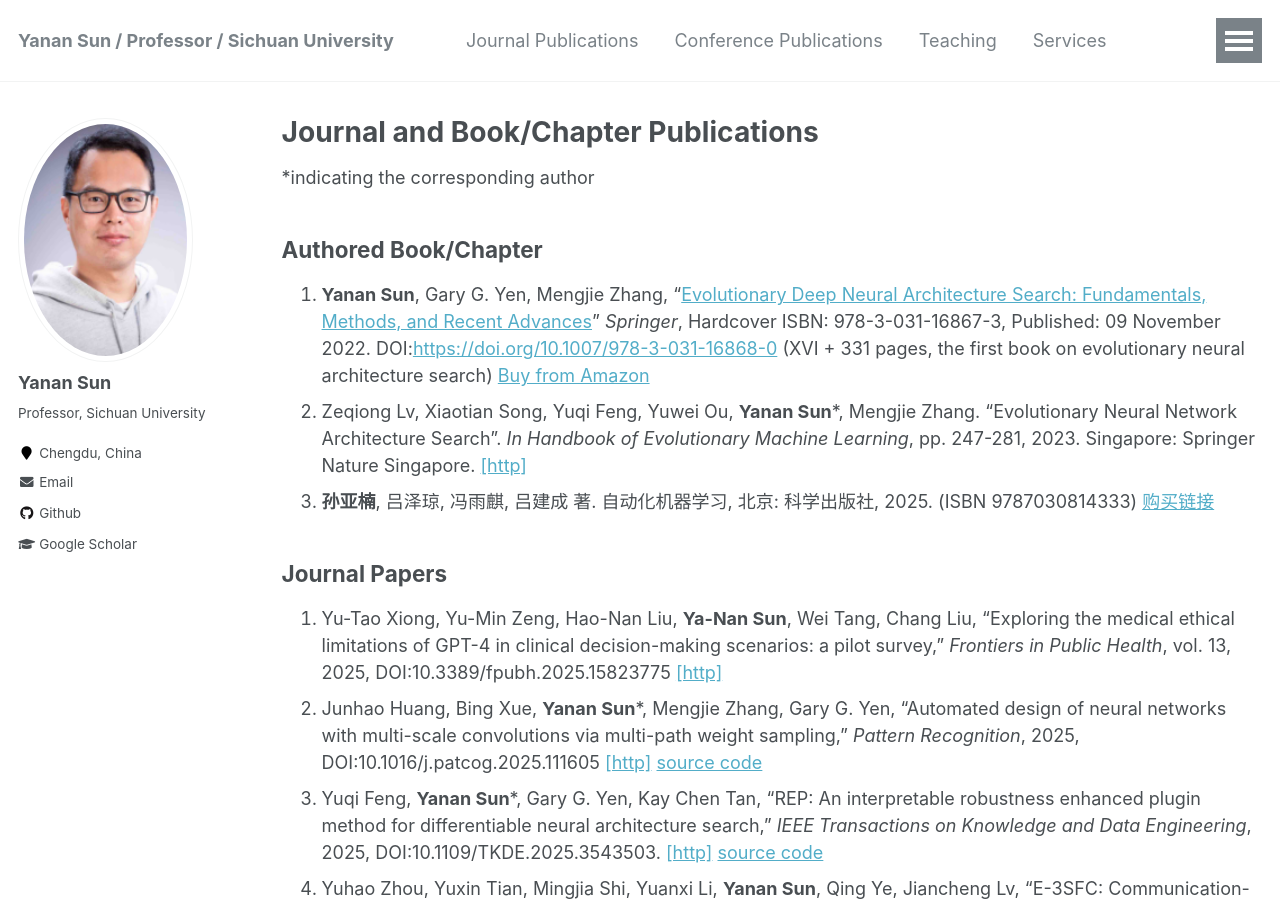
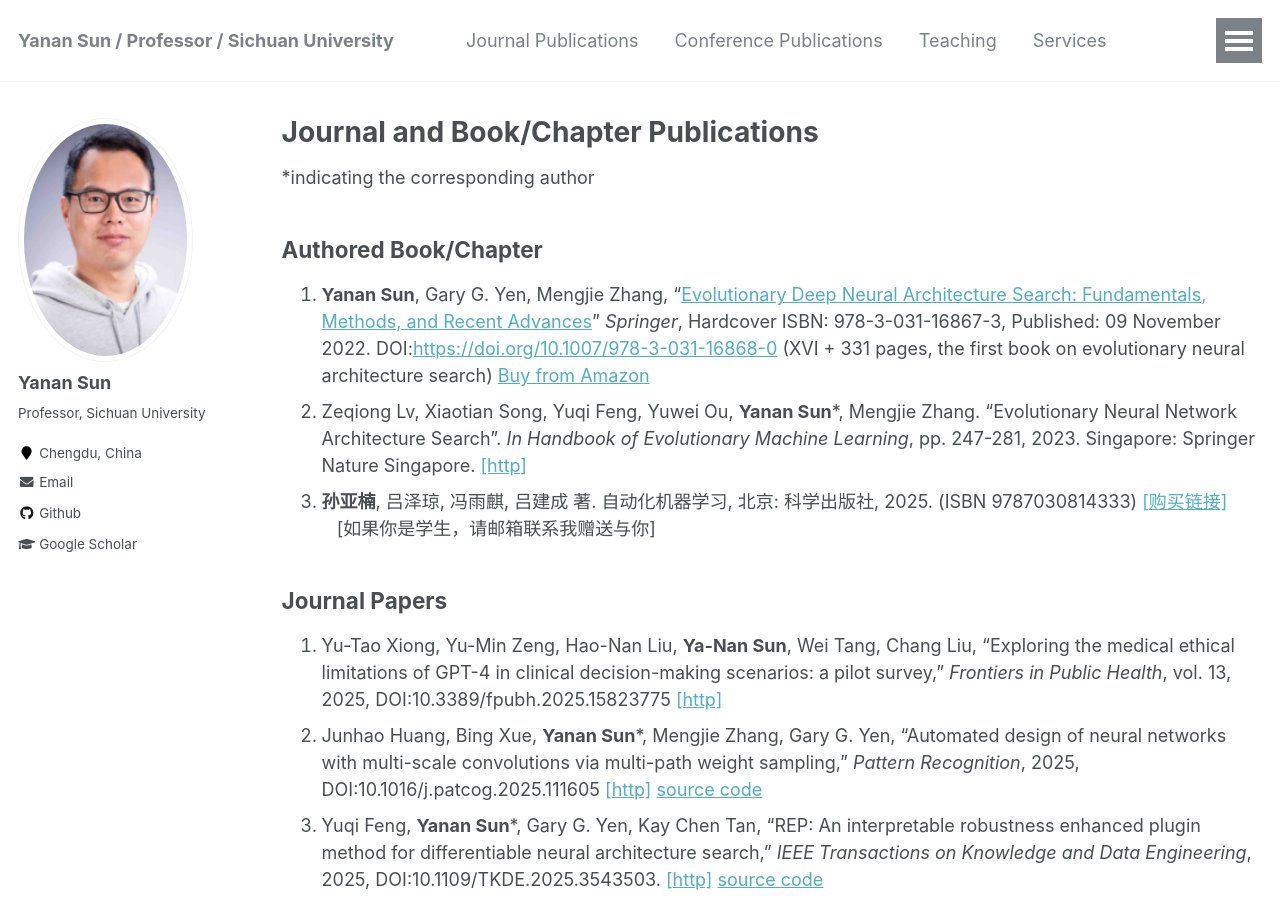
Before and after one commit to yn-sun/yn-sun.github.io, a Jekyll site: the page built from _pages/publications.md, in a window 1280 px wide and 900 px high. Built offline with Jekyll 4.4.1, drawn with Linux system fonts in a browser that asks for light colours; comment, search, counter and statistics services are not loaded.

Commit message:
Update publications.md

```diff
--- a/_pages/publications.md
+++ b/_pages/publications.md
@@ -9,7 +9,7 @@ author_profile: true
 ## Authored Book/Chapter
 1. **Yanan Sun**, Gary G. Yen, Mengjie Zhang, "[Evolutionary Deep Neural Architecture Search: Fundamentals, Methods, and Recent Advances](https://link.springer.com/book/10.1007/978-3-031-16868-0)" <i>Springer</i>, Hardcover ISBN: 978-3-031-16867-3, Published: 09 November 2022. DOI:[https://doi.org/10.1007/978-3-031-16868-0](https://doi.org/10.1007/978-3-031-16868-0) (XVI + 331 pages, the first book on evolutionary neural architecture search)  [Buy from Amazon](https://www.amazon.com/Evolutionary-Deep-Neural-Architecture-Search/dp/3031168674)
 2. Zeqiong Lv, Xiaotian Song, Yuqi Feng, Yuwei Ou, **Yanan Sun***, Mengjie Zhang. "Evolutionary Neural Network Architecture Search". <i>In Handbook of Evolutionary Machine Learning</i>, pp. 247-281, 2023. Singapore: Springer Nature Singapore. [[http]](https://link.springer.com/content/pdf/10.1007/978-981-99-3814-8.pdf#page=255)
-3. **孙亚楠**, 吕泽琼, 冯雨麒, 吕建成 著. 自动化机器学习, 北京: 科学出版社, 2025. (ISBN 9787030814333)  [购买链接](https://www.ecsponline.com/goods.php?id=227870)
+3. **孙亚楠**, 吕泽琼, 冯雨麒, 吕建成 著. 自动化机器学习, 北京: 科学出版社, 2025. (ISBN 9787030814333)  [[购买链接]](https://www.ecsponline.com/goods.php?id=227870) &nbsp;&nbsp;&nbsp;[如果你是学生，请邮箱联系我赠送与你]
 
 ## Journal Papers
 1. Yu-Tao Xiong, Yu-Min Zeng, Hao-Nan Liu, **Ya-Nan Sun**, Wei Tang, Chang Liu, "Exploring the medical ethical limitations of GPT-4 in clinical decision-making scenarios: a pilot survey," <i>Frontiers in Public Health</i>, vol. 13, 2025, DOI:10.3389/fpubh.2025.15823775 [[http]](https://www.frontiersin.org/journals/public-health/articles/10.3389/fpubh.2025.1582377/full)
```
